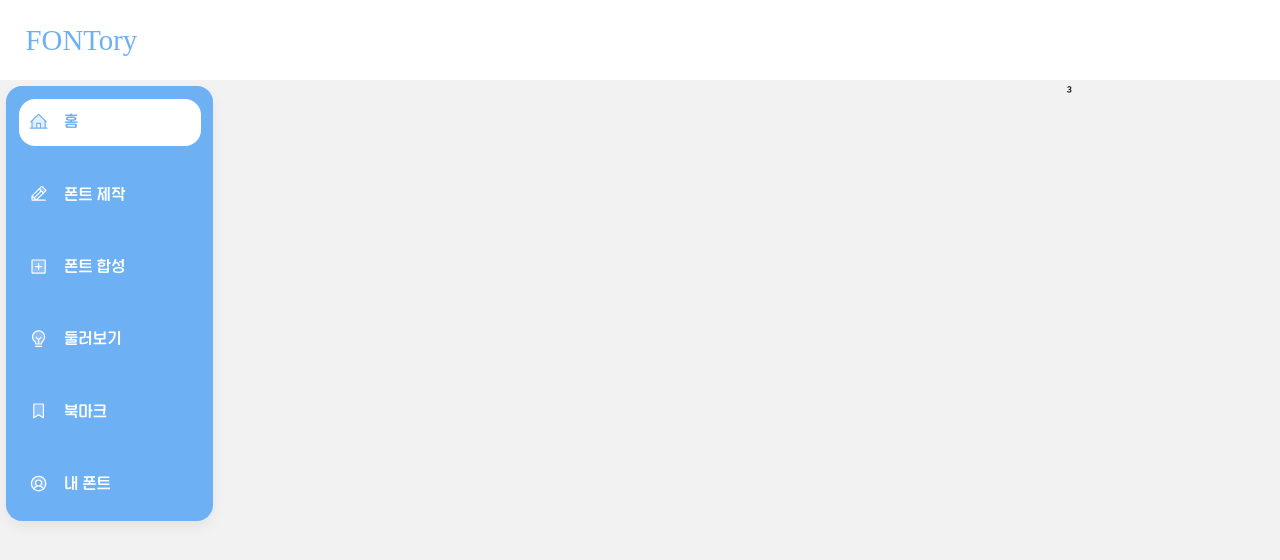
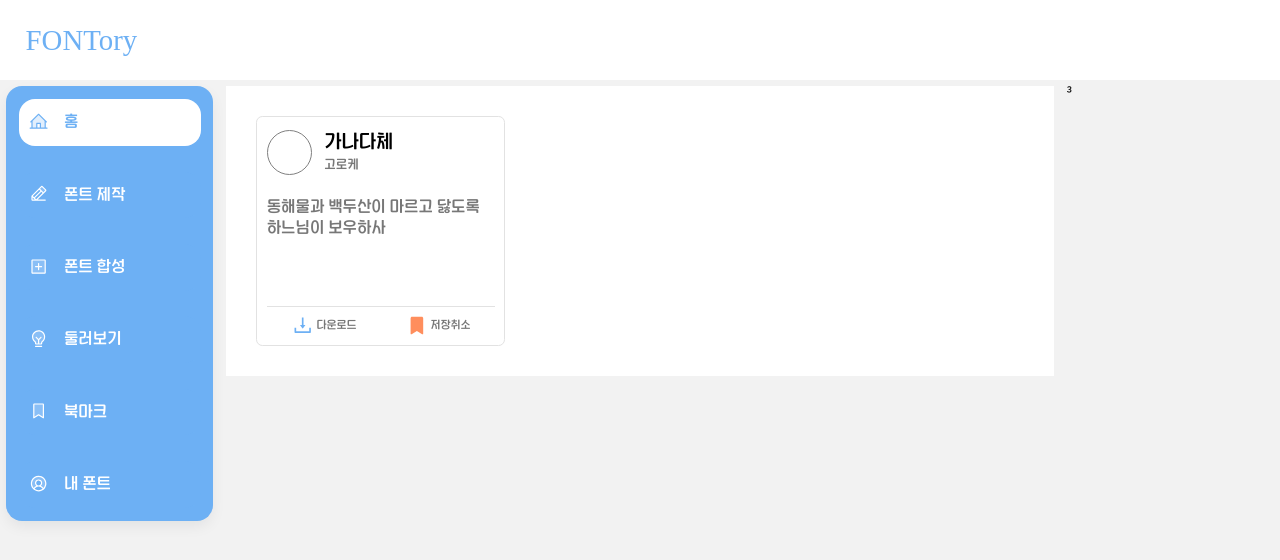
Before and after one commit to font-king/FONTory_FE, a React (Vite) app: page / in a window 1280 px wide. Shown: the top 560 px of the page. Built offline with nearby package versions, Linux system fonts and the light colour scheme; a web font is replaced by a local one.

Commit message:
feat: FontCardWithActions 구현 (#15)

```diff
--- a/src/App.jsx
+++ b/src/App.jsx
@@ -1,8 +1,16 @@
 import { Link } from 'react-router-dom'
 import styled from 'styled-components'
 
+import { FontCardWithActions } from './components/domains/fontCard/FontCardWithActions'
 import { SideNavbar } from './components/views/SideNavbar'
 import { colors } from './styles/palette'
+
+const dummy = {
+  name: '가나다체',
+  designer: '고로케',
+  previewText: '동해물과 백두산이 마르고 닳도록 하느님이 보우하사',
+  isBookmarked: true,
+}
 
 function App() {
   return (
@@ -15,7 +23,17 @@ function App() {
 
       <Main>
         <SideNavbar />
-        <div style={{ height: '200vh' }}></div>
+        <div style={{ height: '200vh' }}>
+          <Test>
+            <FontCardWithActions
+              font={dummy}
+              onDownload={() => console.log('down')}
+              onSave={() => console.log('save')}
+            />
+            {/* <FontCardWithActions />
+            <FontCardWithActions /> */}
+          </Test>
+        </div>
         <div>3</div>
       </Main>
     </Container>
@@ -49,4 +67,12 @@ const Main = styled.main`
   padding: 0.8rem;
 `
 
+const Test = styled.div`
+  background: white;
+  display: grid;
+  grid-template-columns: 1fr 1fr 1fr;
+  gap: 10px;
+  padding: 30px;
+`
+
 export default App
--- /dev/null
+++ b/src/components/domains/fontCard/FontCardWithActions.jsx
@@ -0,0 +1,83 @@
+import styled from 'styled-components'
+
+import { ActionGroup } from '@/components/views/actionGroup'
+import { useToggle } from '@/hooks/useToggle'
+import { font } from '@/styles/font'
+import { colors } from '@/styles/palette'
+
+export const FontCardWithActions = ({ font, onDownload, onSave }) => {
+  console.log(font)
+  const [isBookmarked, toggleBookmark] = useToggle(font.isBookmarked)
+
+  const handleBookmark = () => {
+    onSave()
+    toggleBookmark()
+  }
+
+  return (
+    <FontCardContainer>
+      <ProfileSection>
+        <div className="profile" />
+
+        <FontInfo>
+          <FontName>{font.name}</FontName>
+          <DesignerName>{font.designer}</DesignerName>
+        </FontInfo>
+      </ProfileSection>
+
+      <PreviewText>동해물과 백두산이 마르고 닳도록 하느님이 보우하사</PreviewText>
+
+      <ActionGroup size="sm">
+        <ActionGroup.Download onClick={onDownload} />
+        <ActionGroup.Save isSaved={isBookmarked} onClick={handleBookmark} />
+      </ActionGroup>
+    </FontCardContainer>
+  )
+}
+
+const FontCardContainer = styled.div`
+  display: flex;
+  flex-direction: column;
+  gap: 2.8rem;
+  padding: 1.6rem 1.2rem 1rem;
+  border: 1px solid ${colors.grey[300]};
+  border-radius: 0.8rem;
+  background: white;
+
+  .profile {
+    width: 5.6rem;
+    height: 5.6rem;
+    border: 1px solid grey;
+    border-radius: 100%;
+  }
+`
+
+const ProfileSection = styled.div`
+  display: flex;
+  align-items: center;
+  gap: 1.6rem;
+`
+
+const FontInfo = styled.div`
+  display: flex;
+  flex-direction: column;
+  gap: 0.4rem;
+`
+
+const FontName = styled.h6`
+  font-size: ${font.fontSize[400]};
+  line-height: ${font.lineHeight[400]};
+`
+
+const DesignerName = styled.p`
+  font-size: ${font.fontSize[800]};
+  line-height: ${font.lineHeight[800]};
+  color: ${colors.grey[600]};
+`
+
+const PreviewText = styled.p`
+  min-height: 10.8rem;
+  font-size: ${font.fontSize[500]};
+  line-height: ${font.lineHeight[500]};
+  color: ${colors.grey[600]};
+`
```
Also changed, not shown: 1 other file (tests, documents, lock files or other folders).
